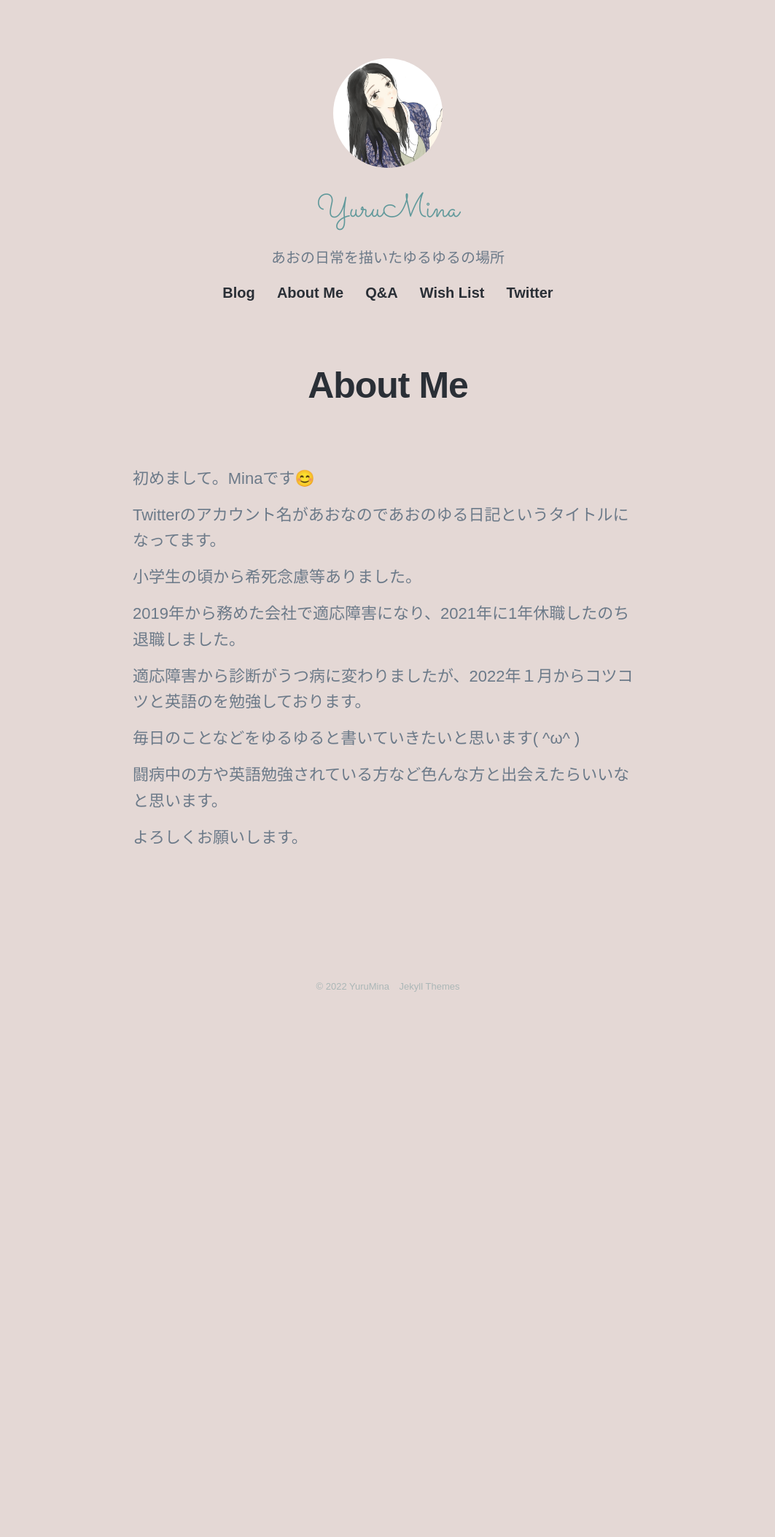
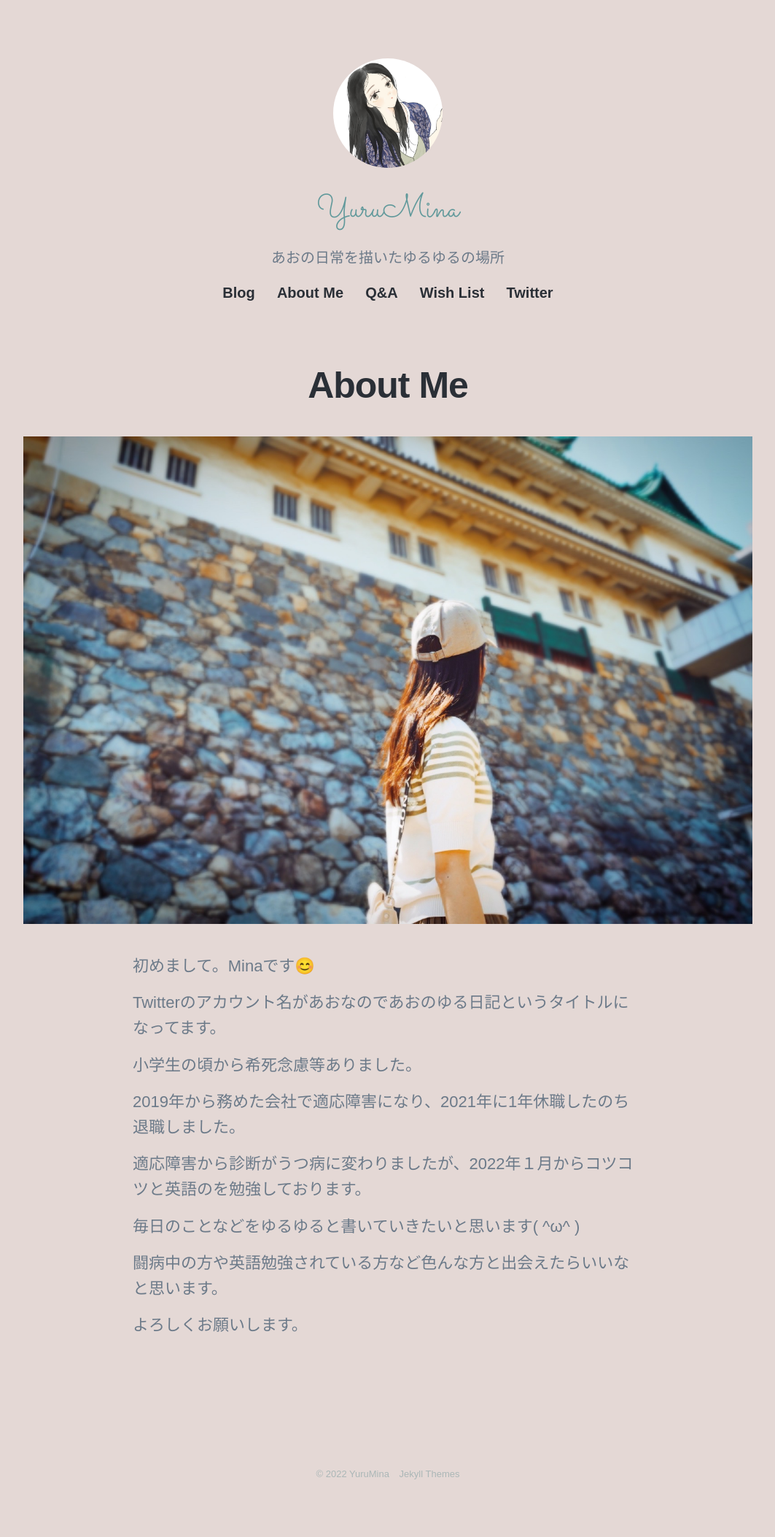
Before and after one commit to yutarochan/yurumina, a Jekyll site: the page built from _pages/about.md, in a window 1280 px wide. Shown: the whole page at 73% size, without its empty margins (108-1171 px from the left). Built offline with Jekyll 4.4.1, drawn with Linux system fonts in a browser that asks for light colours; nearby versions of some CDN libraries; some web fonts are replaced; before the commit the page ends 1438 px from its top, so only the background shows below that.

Commit message:
(update) Image link

```diff
--- a/_pages/about.md
+++ b/_pages/about.md
@@ -5,7 +5,7 @@ subtitle: あおの日常を描いたゆるゆるの場所
 featured_image: /images/social.jpg
 ---
 
-![](yurumina/images/about/profile.jpg)
+![](images/about/profile.jpg)
 
 初めまして。Minaです😊
 
```
